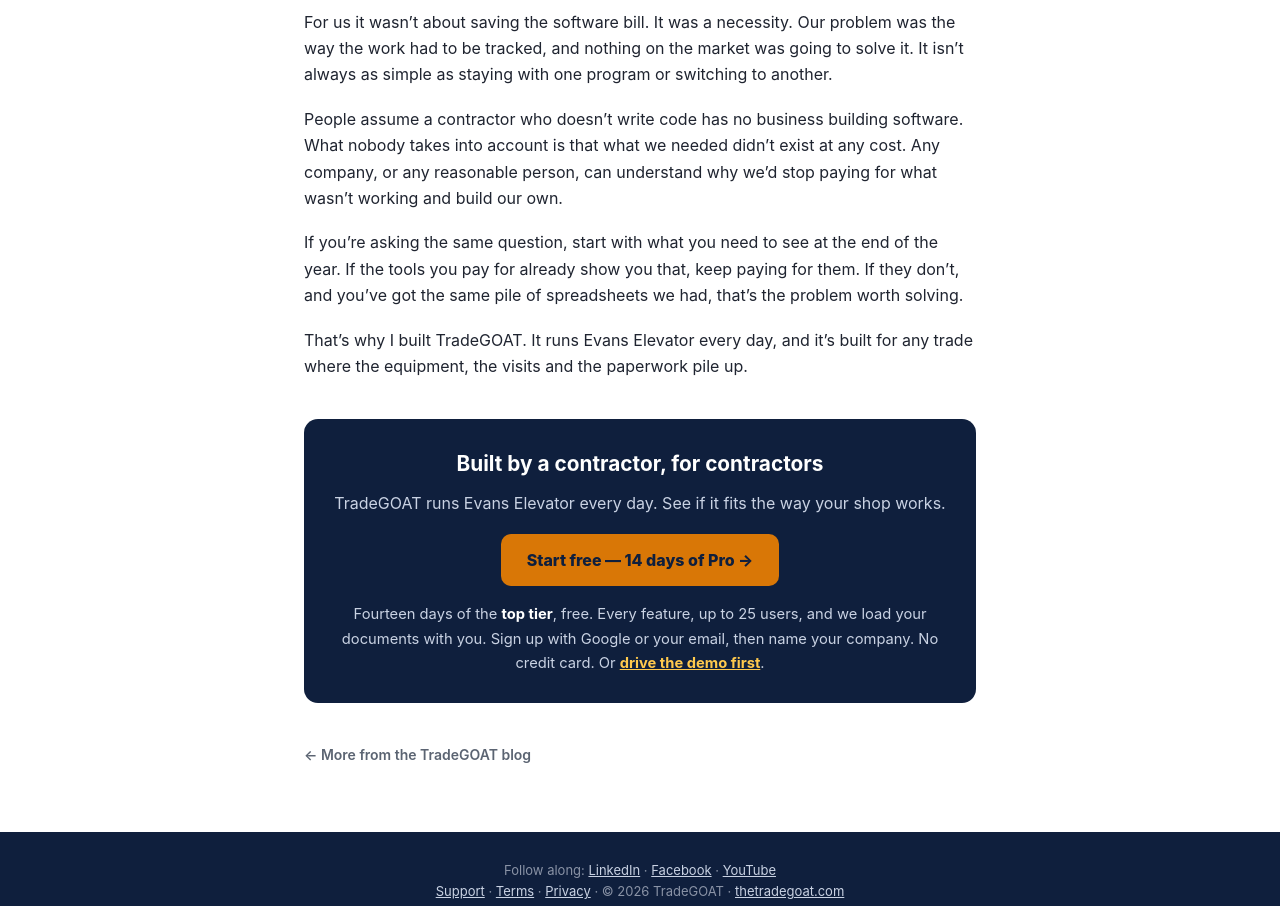
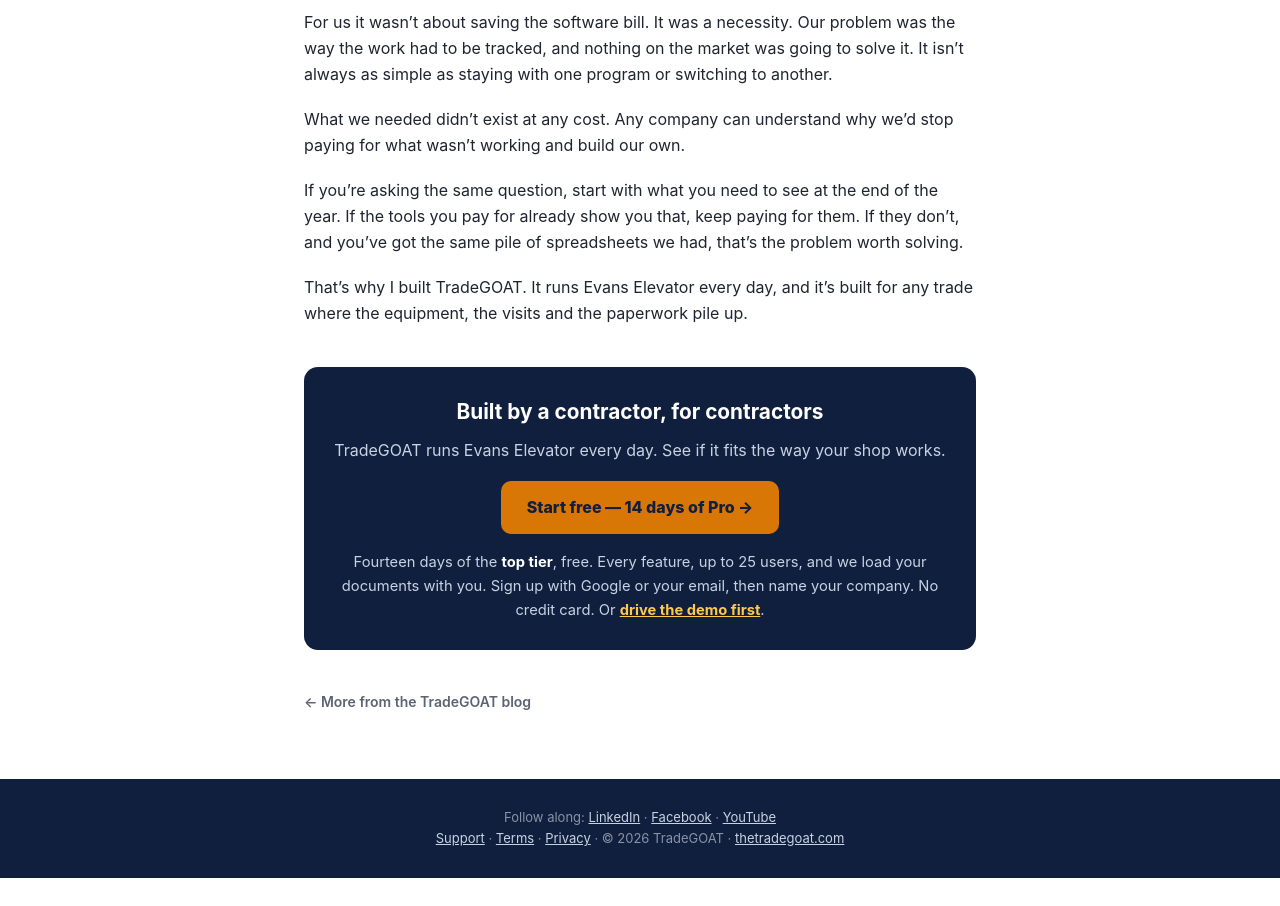
Before and after one commit to EEC-OPPS/tradegoat-site, a plain HTML site: page blog/is-paying-for-software-worth-it-or-build-your-own.html in a window 1280 px wide. Shown: the part 1217-2123 px from the top of the page. After the commit the page ends 2095 px from the top, so only its background shows below. Drawn offline with Linux system fonts and the light colour scheme; a script that the page names is missing.

Commit message:
Story post: drop the not-a-coder line (Travis 11/28: 'They don't need to know how we built it only that it's built and this is the reason why').
Co-Authored-By: Claude Opus 5.5 <noreply@anthropic.com>

```diff
--- a/blog/is-paying-for-software-worth-it-or-build-your-own.html
+++ b/blog/is-paying-for-software-worth-it-or-build-your-own.html
@@ -66,7 +66,7 @@
       <p>When you can see all of that in one place, deciding where to put your labor hours gets easy. Sometimes the right call is to spend those hours somewhere else.</p>
       <h2>Was building it worth it?</h2>
       <p>For us it wasn&rsquo;t about saving the software bill. It was a necessity. Our problem was the way the work had to be tracked, and nothing on the market was going to solve it. It isn&rsquo;t always as simple as staying with one program or switching to another.</p>
-      <p>People assume a contractor who doesn&rsquo;t write code has no business building software. What nobody takes into account is that what we needed didn&rsquo;t exist at any cost. Any company, or any reasonable person, can understand why we&rsquo;d stop paying for what wasn&rsquo;t working and build our own.</p>
+      <p>What we needed didn&rsquo;t exist at any cost. Any company can understand why we&rsquo;d stop paying for what wasn&rsquo;t working and build our own.</p>
       <p>If you&rsquo;re asking the same question, start with what you need to see at the end of the year. If the tools you pay for already show you that, keep paying for them. If they don&rsquo;t, and you&rsquo;ve got the same pile of spreadsheets we had, that&rsquo;s the problem worth solving.</p>
       <p>That&rsquo;s why I built TradeGOAT. It runs Evans Elevator every day, and it&rsquo;s built for any trade where the equipment, the visits and the paperwork pile up.</p>
       <div class="cta">
```
